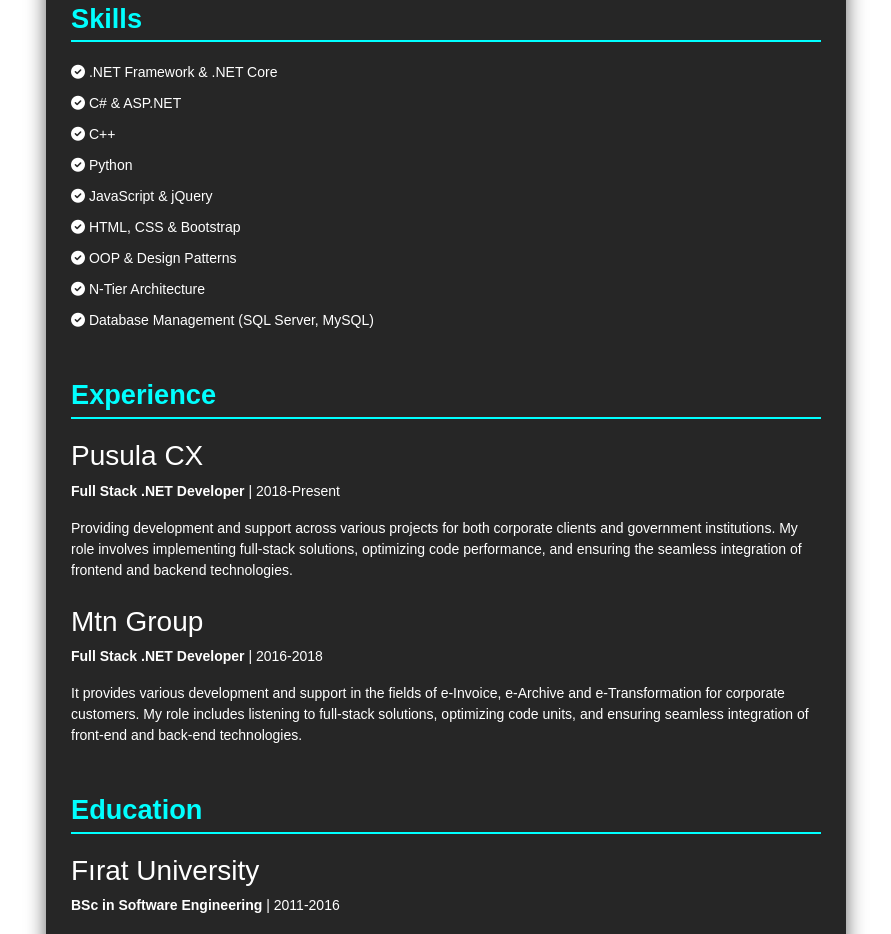
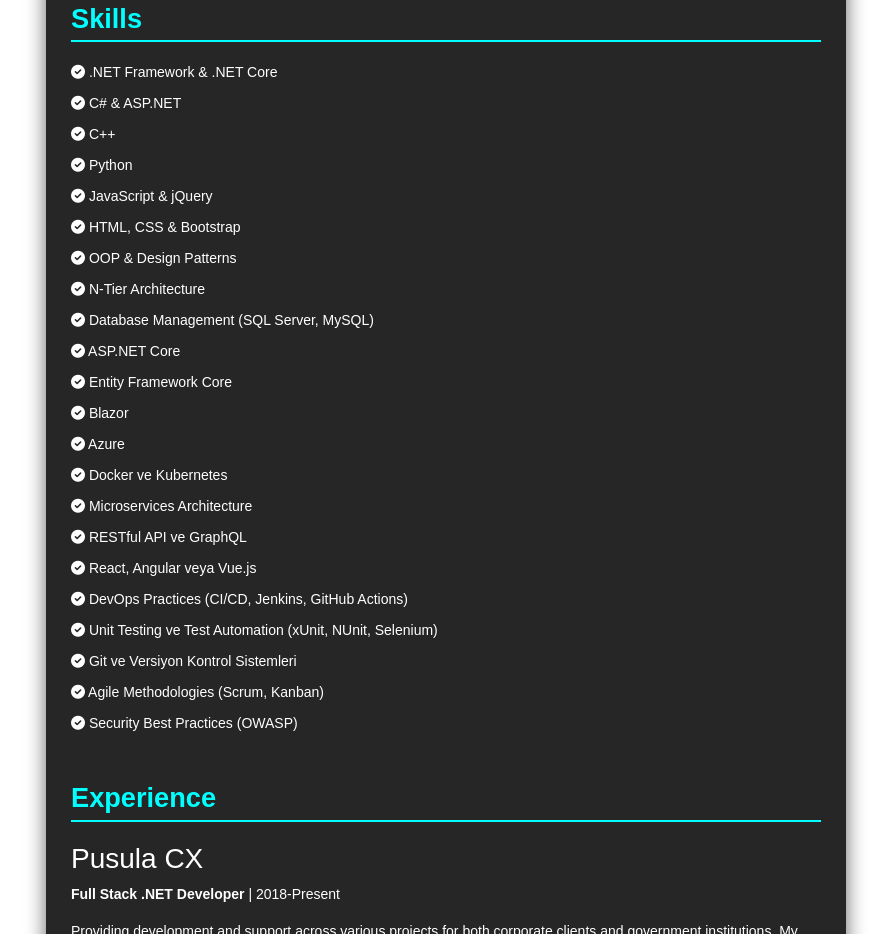
Before and after one commit to htsk0180/htsk0180.github.io, a plain HTML site: page index.html in a window 1280 px wide. Shown: the part 490-1424 px from the top of the page, without its empty margins (194-1085 px from the left). Drawn offline with nearby package versions, Linux system fonts and the light colour scheme.

Commit message:
refactor

```diff
--- a/index.html
+++ b/index.html
@@ -124,6 +124,19 @@
                     <li><i class="fas fa-check-circle"></i> OOP & Design Patterns</li>
                     <li><i class="fas fa-check-circle"></i> N-Tier Architecture</li>
                     <li><i class="fas fa-check-circle"></i> Database Management (SQL Server, MySQL)</li>
+                    <li><i class="fas fa-check-circle"></i> ASP.NET Core</li>
+                    <li><i class="fas fa-check-circle"></i> Entity Framework Core</li>
+                    <li><i class="fas fa-check-circle"></i> Blazor</li>
+                    <li><i class="fas fa-check-circle"></i> Azure</li>
+                    <li><i class="fas fa-check-circle"></i> Docker ve Kubernetes</li>
+                    <li><i class="fas fa-check-circle"></i> Microservices Architecture</li>
+                    <li><i class="fas fa-check-circle"></i> RESTful API ve GraphQL</li>
+                    <li><i class="fas fa-check-circle"></i> React, Angular veya Vue.js</li>
+                    <li><i class="fas fa-check-circle"></i> DevOps Practices (CI/CD, Jenkins, GitHub Actions)</li>
+                    <li><i class="fas fa-check-circle"></i> Unit Testing ve Test Automation (xUnit, NUnit, Selenium)</li>
+                    <li><i class="fas fa-check-circle"></i> Git ve Versiyon Kontrol Sistemleri</li>
+                    <li><i class="fas fa-check-circle"></i> Agile Methodologies (Scrum, Kanban)</li>
+                    <li><i class="fas fa-check-circle"></i> Security Best Practices (OWASP)</li>
                 </ul>
             </div>
 
```
